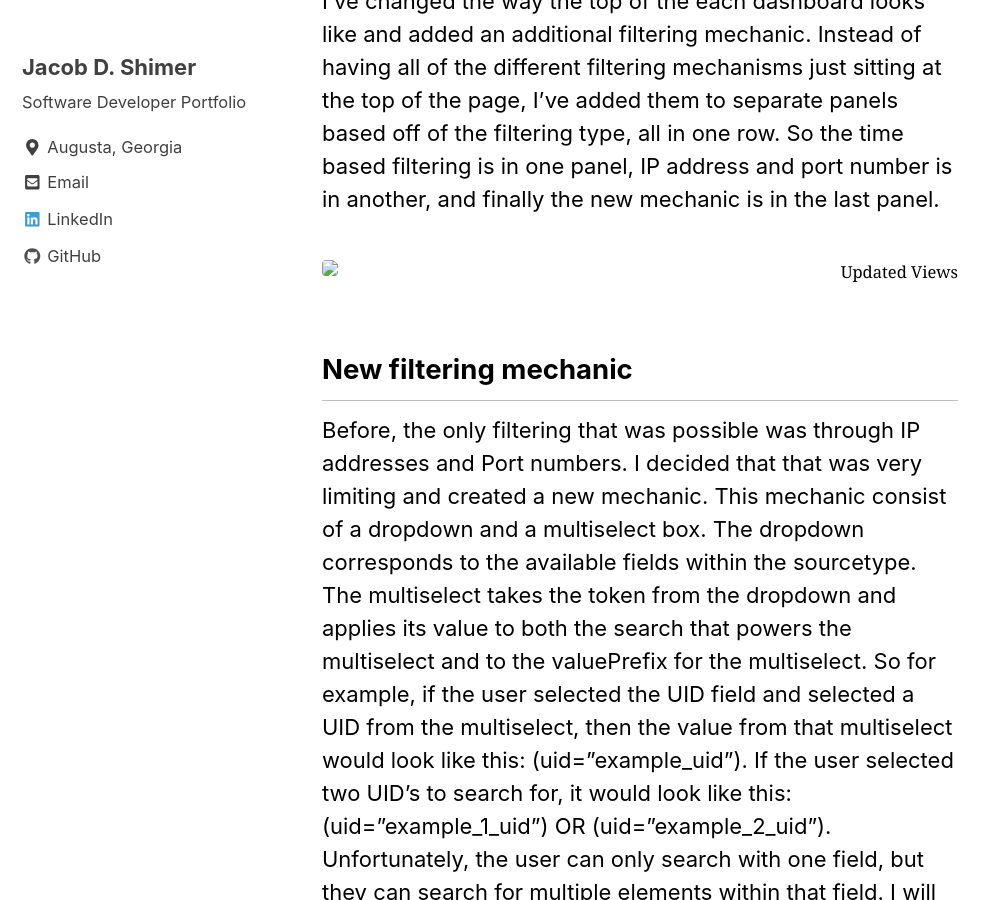
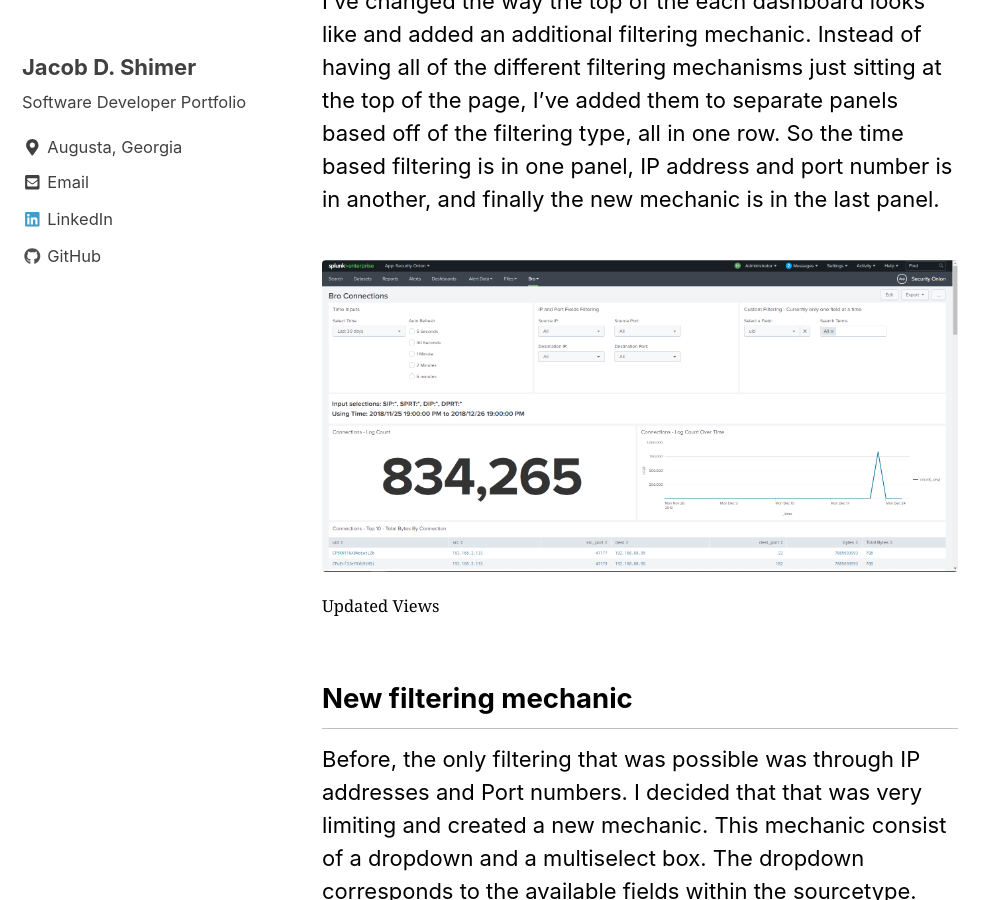
Before and after one commit to jacobdshimer/jacobdshimer.github.io, a Jekyll site: the page built from _posts/2018-12-25-security-onion-app-search-post-processing.md, in a window 1280 px wide and 900 px high, scrolled down 1013 px. Shown: the whole window, without its empty margins (0-999 px from the left). Built offline with Jekyll 4.4.1, drawn with Linux system fonts in a browser that asks for light colours; nearby versions of some CDN libraries.

Commit message:
Update 2018-12-25-security-onion-app-search-post-processing.md

```diff
--- a/_posts/2018-12-25-security-onion-app-search-post-processing.md
+++ b/_posts/2018-12-25-security-onion-app-search-post-processing.md
@@ -19,7 +19,7 @@ One thing that Splunk can do that I'm pretty sure ELK can't do is search post pr
 I've changed the way the top of the each dashboard looks like and added an additional filtering mechanic.  Instead of having all of the different filtering mechanisms just sitting at the top of the page, I've added them to separate panels based off of the filtering type, all in one row.  So the time based filtering is in one panel, IP address and port number is in another, and finally the new mechanic is in the last panel.
 
 <figure>
-   <a href="/assets/images/seconion_app_updated_view.PNG"><img src="assets/images/seconion_app_updated_view.PNG"></a>
+   <a href="/assets/images/seconion_app_updated_view.PNG"><img src="/assets/images/seconion_app_updated_view.PNG"></a>
    <figcaption>Updated Views</figcaption>
 </figure>
 
@@ -28,7 +28,7 @@ I've changed the way the top of the each dashboard looks like and added an addit
 Before, the only filtering that was possible was through IP addresses and Port numbers.  I decided that that was very limiting and created a new mechanic.  This mechanic consist of a dropdown and a multiselect box.  The dropdown corresponds to the available fields within the sourcetype.  The multiselect takes the token from the dropdown and applies its value to both the search that powers the multiselect and to the valuePrefix for the multiselect.  So for example, if the user selected the UID field and selected a UID from the multiselect, then the value from that multiselect would look like this: (uid="example_uid").  If the user selected two UID's to search for, it would look like this: (uid="example_1_uid") OR (uid="example_2_uid").  Unfortunately, the user can only search with one field, but they can search for multiple elements within that field.  I will continue trying to find a way to enable multiple field searching.
 
 <figure class="half">
-   <a href="/assets/images/seconion_app_new_filtering-1.PNG"><img src="assets/images/seconion_app_new_filtering-1.PNG"></a>
-   <a href="/assets/images/seconion_app_new_filtering-2.PNG"><img src="assets/images/seconion_app_new_filtering-2.PNG"></a>
+   <a href="/assets/images/seconion_app_new_filtering-1.PNG"><img src="/assets/images/seconion_app_new_filtering-1.PNG"></a>
+   <a href="/assets/images/seconion_app_new_filtering-2.PNG"><img src="/assets/images/seconion_app_new_filtering-2.PNG"></a>
    <figcaption>Updated Views</figcaption>
 </figure>
```
